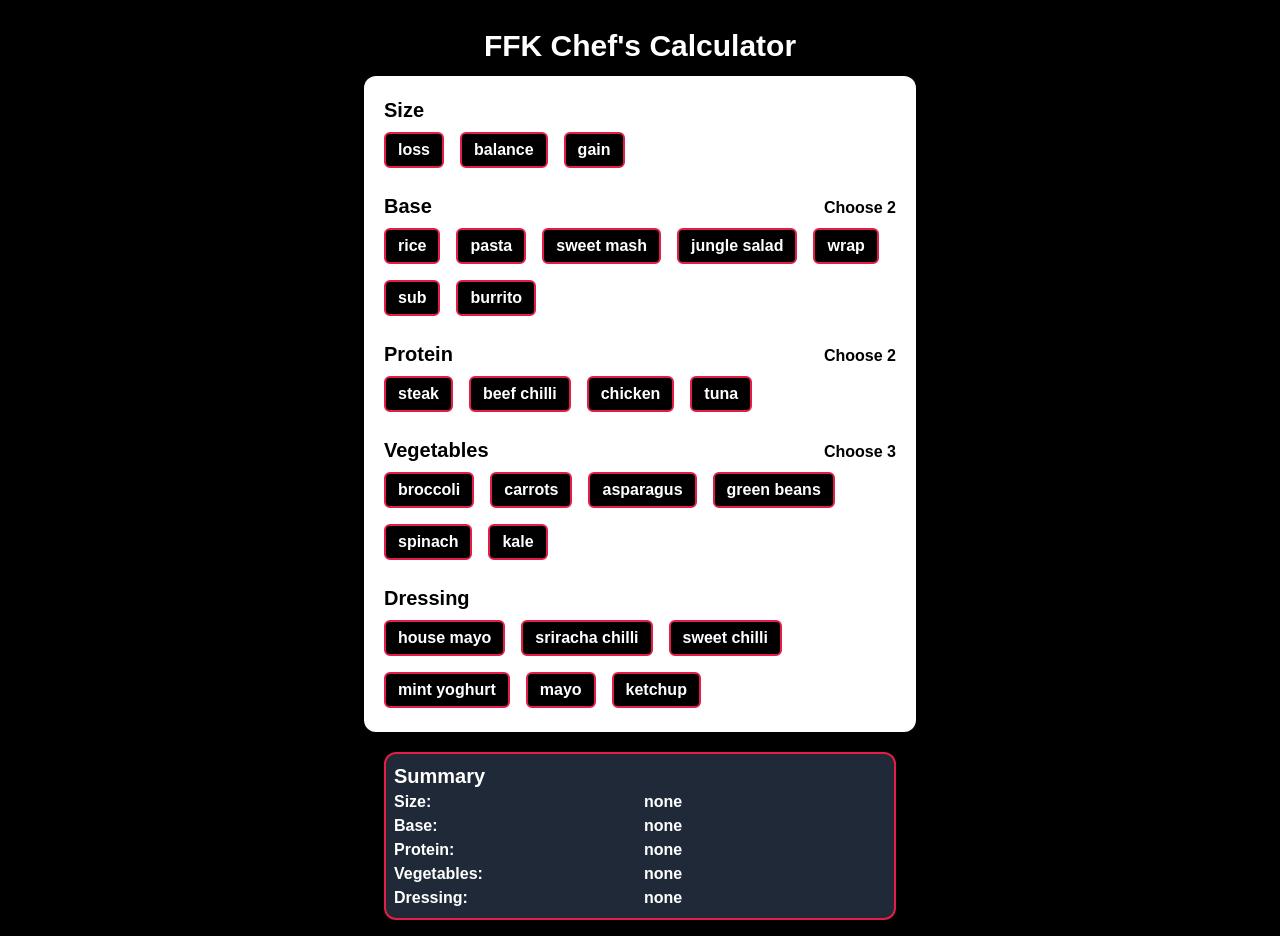
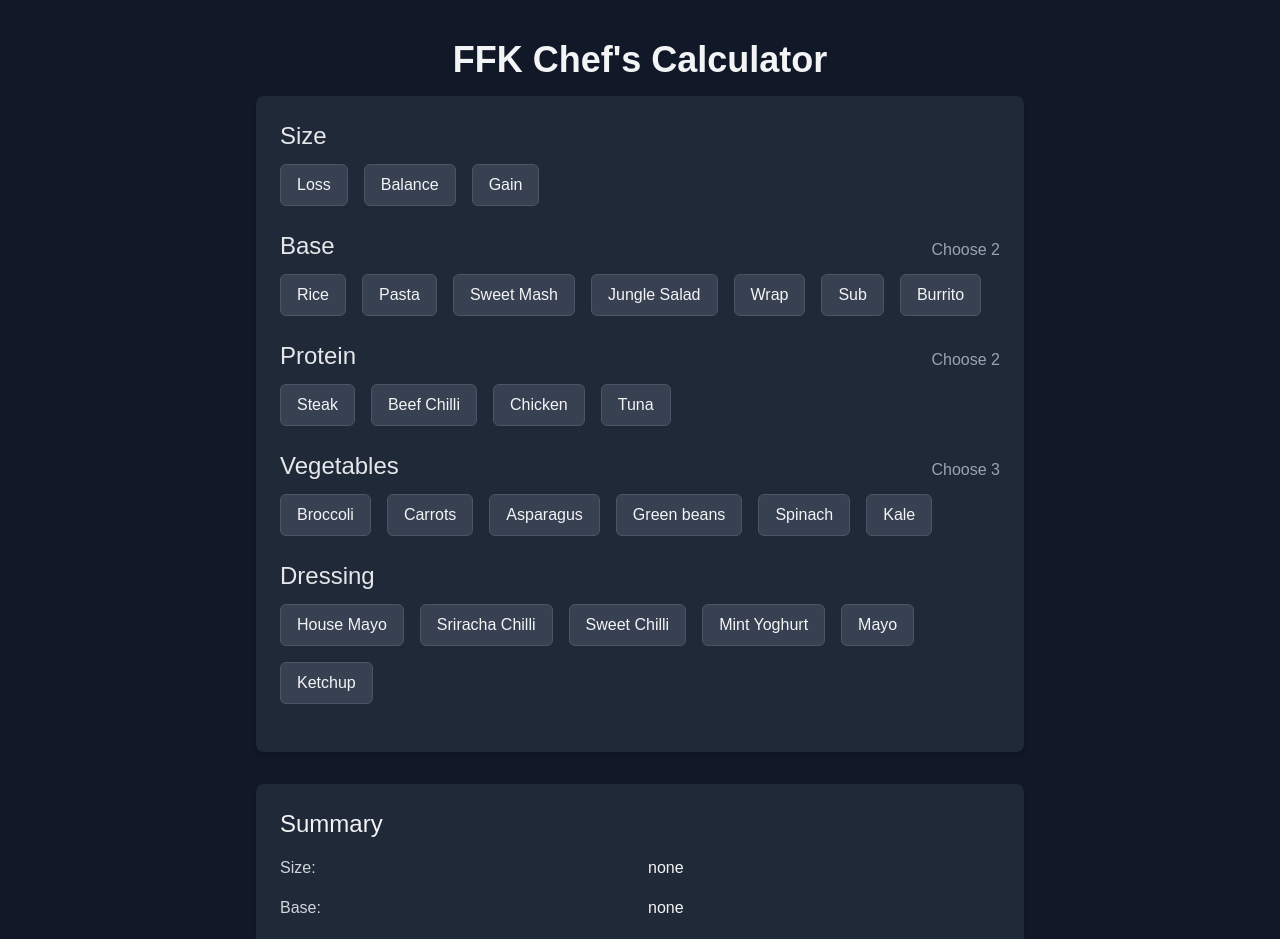
Before and after one commit to talhashayk/fit-fuel-kitchen, a Next.js app: page / in a window 1280 px wide. Shown: the top 939 px of the page. Built offline with nearby package versions, Linux system fonts and the light colour scheme.

Commit message:
update styling

```diff
--- a/src/app/page.js
+++ b/src/app/page.js
@@ -56,26 +56,27 @@ export default function Home() {
 	};
 
 	return (
-		<div className="min-h-screen flex flex-col items-center justify-center bg-black text-white p-4 font-futura">
-			<h1 className="text-3xl font-semibold my-3">
+		<div className="min-h-screen flex flex-col items-center justify-center bg-gray-900 text-gray-100 p-6 font-futura">
+			<h1 className="text-4xl font-bold my-4">
 				FFK Chef&apos;s Calculator
 			</h1>
 
-			<div className="bg-white p-5 pb-0 mb-5 rounded-xl">
+			<div className="bg-gray-800 p-6 rounded-lg shadow-md w-full max-w-3xl">
 				{/* Meal Size */}
-				<div className="mb-6 w-full max-w-lg">
-					<h2 className="text-xl text-black font-semibold mb-2">
+				<div className="mb-6">
+					<h2 className="text-2xl font-medium mb-3 text-gray-200">
 						Size
 					</h2>
-					<div className="flex flex-wrap justify-start gap-4">
-						{["loss", "balance", "gain"].map((option) => (
+					<div className="flex flex-wrap gap-4">
+						{["Loss", "Balance", "Gain"].map((option) => (
 							<button
 								key={option}
 								onClick={() => handleMealSizeClick(option)}
-								className={`px-3 py-1 rounded-md text-white font-semibold ${
+								className={`px-4 py-2 rounded-md font-medium transition
+                  ${
 						mealSize === option
-										? "bg-rose-600 bg-black border-2 border-rose-600"
-										: "bg-black border-2 border-rose-600"
+							? "bg-blue-600 border border-blue-600"
+							: "bg-gray-700 border border-gray-600 hover:bg-gray-600"
 					}`}
 							>
 								{option}
@@ -85,67 +86,70 @@ export default function Home() {
 				</div>
 
 				{/* Base */}
-				<div className="mb-6 w-full max-w-lg">
-					<div className="flex justify-between items-end mb-2">
-						<h2 className="text-xl text-black font-semibold">
+				<div className="mb-6">
+					<div className="flex justify-between items-end mb-3">
+						<h2 className="text-2xl font-medium text-gray-200">
 							Base
 						</h2>
-						<h3 className="text-m text-black font-semibold">
+						<h3 className="text-md font-medium text-gray-400">
 							Choose 2
 						</h3>
 					</div>
-					<div className="flex flex-wrap justify-start gap-4">
+					<div className="flex flex-wrap gap-4">
 						{[
-							"rice",
-							"pasta",
-							"sweet mash",
-							"jungle salad",
-							"wrap",
-							"sub",
-							"burrito",
+							"Rice",
+							"Pasta",
+							"Sweet Mash",
+							"Jungle Salad",
+							"Wrap",
+							"Sub",
+							"Burrito",
 						].map((option) => (
 							<button
 								key={option}
 								onClick={() => handleBaseClick(option)}
-								className={`px-3 py-1 rounded-md text-white font-semibold ${
+								className={`px-4 py-2 rounded-md font-medium transition
+                  ${
 						base.includes(option)
-										? "bg-rose-600 bg-black border-2 border-rose-600"
-										: "bg-black border-2 border-rose-600"
+							? "bg-blue-600 border border-blue-600"
+							: "bg-gray-700 border border-gray-600 hover:bg-gray-600"
 					}`}
 							>
 								{option}
 							</button>
 						))}
 					</div>
-
 					{base.length > 0 && (
-						<div className="mt-4 p-2 bg-gray-800 rounded-md bg-black border-2 border-rose-600">
-							<h3 className="text-md font-semibold">Selection</h3>
-							<p className="font-semibold">{base.join(", ")}</p>
+						<div className="mt-4 p-3 bg-gray-700 rounded-md">
+							<h3 className="text-lg font-medium mb-1">
+								Selection
+							</h3>
+							<p className="font-medium">{base.join(", ")}</p>
 						</div>
 					)}
 				</div>
 
-				{/* Meat */}
-				<div className="mb-6 w-full max-w-lg">
-					<div className="flex justify-between items-end mb-2">
-						<h2 className="text-xl text-black font-semibold">
+				{/* Protein */}
+				<div className="mb-6">
+					<div className="flex justify-between items-end mb-3">
+						<h2 className="text-2xl font-medium text-gray-200">
 							Protein
 						</h2>
-						<h3 className="text-m text-black font-semibold">
+						<h3 className="text-md font-medium text-gray-400">
 							Choose 2
 						</h3>
 					</div>
-					<div className="flex flex-wrap justify-start gap-4">
-						{["steak", "beef chilli", "chicken", "tuna"].map(
+					<div className="flex flex-wrap gap-4">
+						{["Steak", "Beef Chilli", "Chicken", "Tuna"].map(
 							(option) => (
 								<button
 									key={option}
 									onClick={() => handleMeatClick(option)}
-									className={`px-3 py-1 rounded-md text-white font-semibold ${
+									className={`px-4 py-2 rounded-md font-medium transition
+                    ${
 						meat.includes(option)
-											? "bg-rose-600 bg-black border-2 border-rose-600"
-											: "bg-black border-2 border-rose-600"
+							? "bg-blue-600 border border-blue-600"
+							: "bg-gray-700 border border-gray-600 hover:bg-gray-600"
 					}`}
 								>
 									{option}
@@ -153,37 +157,38 @@ export default function Home() {
 							)
 						)}
 					</div>
-
-					{/* Display selected meats below */}
 					{meat.length > 0 && (
-						<div className="mt-4 p-2 bg-gray-800 rounded-md bg-black border-2 border-rose-600">
-							<h3 className="text-md font-semibold">Selection</h3>
-							<p className="font-semibold">{meat.join(", ")}</p>
+						<div className="mt-4 p-3 bg-gray-700 rounded-md">
+							<h3 className="text-lg font-medium mb-1">
+								Selection
+							</h3>
+							<p className="font-medium">{meat.join(", ")}</p>
 						</div>
 					)}
 				</div>
 
-				{/* Chicken flavours */}
-				{meat.includes("chicken") && (
-					<div className="mb-6 w-full max-w-lg">
-						<h2 className="text-xl text-black font-semibold mb-2">
+				{/* Chicken Flavours */}
+				{meat.includes("Chicken") && (
+					<div className="mb-6">
+						<h2 className="text-2xl font-medium text-gray-200 mb-3">
 							Flavours (chicken)
 						</h2>
-						<div className="flex flex-wrap justify-start gap-4">
+						<div className="flex flex-wrap gap-4">
 							{[
-								"peri",
-								"tandoori",
-								"jerk",
-								"mango & lime",
-								"lemon & herb",
+								"Peri",
+								"Tandoori",
+								"Jerk",
+								"Mango & Lime",
+								"Lemon & Herb",
 							].map((option) => (
 								<button
 									key={option}
 									onClick={() => handleFlavourClick(option)}
-									className={`px-3 py-1 rounded-md text-white font-semibold ${
+									className={`px-4 py-2 rounded-md font-medium transition
+                    ${
 						flavour === option
-											? "bg-rose-600 bg-black border-2 border-rose-600"
-											: "bg-black border-2 border-rose-600"
+							? "bg-blue-600 border border-blue-600"
+							: "bg-gray-700 border border-gray-600 hover:bg-gray-600"
 					}`}
 								>
 									{option}
@@ -193,69 +198,71 @@ export default function Home() {
 					</div>
 				)}
 
-				{/* Veg */}
-				<div className="mb-6 w-full max-w-lg">
-					<div className="flex justify-between items-end mb-2">
-						<h2 className="text-xl text-black font-semibold">
+				{/* Vegetables */}
+				<div className="mb-6">
+					<div className="flex justify-between items-end mb-3">
+						<h2 className="text-2xl font-medium text-gray-200">
 							Vegetables
 						</h2>
-						<h3 className="text-m text-black font-semibold">
+						<h3 className="text-md font-medium text-gray-400">
 							Choose 3
 						</h3>
 					</div>
-					<div className="flex flex-wrap justify-start gap-4">
+					<div className="flex flex-wrap gap-4">
 						{[
-							"broccoli",
-							"carrots",
-							"asparagus",
-							"green beans",
-							"spinach",
-							"kale",
+							"Broccoli",
+							"Carrots",
+							"Asparagus",
+							"Green beans",
+							"Spinach",
+							"Kale",
 						].map((option) => (
 							<button
 								key={option}
 								onClick={() => handleVegClick(option)}
-								className={`px-3 py-1 rounded-md text-white font-semibold ${
+								className={`px-4 py-2 rounded-md font-medium transition
+                    ${
 						veg.includes(option)
-										? "bg-rose-600 bg-black border-2 border-rose-600"
-										: "bg-black border-2 border-rose-600"
+							? "bg-blue-600 border border-blue-600"
+							: "bg-gray-700 border border-gray-600 hover:bg-gray-600"
 					}`}
 							>
 								{option}
 							</button>
 						))}
 					</div>
-
-					{/* Display selected vegetables below */}
 					{veg.length > 0 && (
-						<div className="mt-4 p-2 bg-gray-800 rounded-md bg-black border-2 border-rose-600">
-							<h3 className="text-md font-semibold">Selection</h3>
-							<p className="font-semibold">{veg.join(", ")}</p>
+						<div className="mt-4 p-3 bg-gray-700 rounded-md">
+							<h3 className="text-lg font-medium mb-1">
+								Selection
+							</h3>
+							<p className="font-medium">{veg.join(", ")}</p>
 						</div>
 					)}
 				</div>
 
 				{/* Dressing */}
-				<div className="mb-6 w-full max-w-lg">
-					<h2 className="text-xl text-black font-semibold mb-2">
+				<div className="mb-6">
+					<h2 className="text-2xl font-medium text-gray-200 mb-3">
 						Dressing
 					</h2>
-					<div className="flex flex-wrap justify-start gap-4">
+					<div className="flex flex-wrap gap-4">
 						{[
-							"house mayo",
-							"sriracha chilli",
-							"sweet chilli",
-							"mint yoghurt",
-							"mayo",
-							"ketchup",
+							"House Mayo",
+							"Sriracha Chilli",
+							"Sweet Chilli",
+							"Mint Yoghurt",
+							"Mayo",
+							"Ketchup",
 						].map((option) => (
 							<button
 								key={option}
 								onClick={() => handleDressingClick(option)}
-								className={`px-3 py-1 rounded-md text-white font-semibold ${
+								className={`px-4 py-2 rounded-md font-medium transition
+                    ${
 						dressing === option
-										? "bg-rose-600 bg-black border-2 border-rose-600"
-										: "bg-black border-2 border-rose-600"
+							? "bg-blue-600 border border-blue-600"
+							: "bg-gray-700 border border-gray-600 hover:bg-gray-600"
 					}`}
 							>
 								{option}
@@ -266,21 +273,19 @@ export default function Home() {
 			</div>
 
 			{/* Selected Meal Summary */}
-			<div className="w-full max-w-lg bg-gray-800 rounded-xl p-2 bg-black border-2 border-rose-600">
-				<h3 className="text-xl font-semibold">Summary</h3>
-				<div className="grid grid-cols-2 gap-x-2">
-					<p className="font-semibold">Size:</p>
-					<p className="font-semibold">
-						{mealSize ? mealSize : "none"}
-					</p>
+			<div className="w-full max-w-3xl bg-gray-800 rounded-lg p-6 shadow-md mt-8">
+				<h3 className="text-2xl font-medium mb-4">Summary</h3>
+				<div className="grid grid-cols-2 gap-4">
+					<p className="font-medium text-gray-300">Size:</p>
+					<p className="font-medium">{mealSize || "none"}</p>
 
-					<p className="font-semibold">Base:</p>
-					<p className="font-semibold">
+					<p className="font-medium text-gray-300">Base:</p>
+					<p className="font-medium">
 						{base.length > 0 ? base.join(", ") : "none"}
 					</p>
 
-					<p className="font-semibold">Protein:</p>
-					<p className="font-semibold">
+					<p className="font-medium text-gray-300">Protein:</p>
+					<p className="font-medium">
 						{meat.length > 0
 							? meat
 									.map((m) =>
@@ -294,15 +299,13 @@ export default function Home() {
 							: "none"}
 					</p>
 
-					<p className="font-semibold">Vegetables:</p>
-					<p className="font-semibold">
+					<p className="font-medium text-gray-300">Vegetables:</p>
+					<p className="font-medium">
 						{veg.length > 0 ? veg.join(", ") : "none"}
 					</p>
 
-					<p className="font-semibold">Dressing:</p>
-					<p className="font-semibold">
-						{dressing ? dressing : "none"}
-					</p>
+					<p className="font-medium text-gray-300">Dressing:</p>
+					<p className="font-medium">{dressing || "none"}</p>
 				</div>
 			</div>
 		</div>
```
Lines whose indentation alone changed are shown as unchanged.
